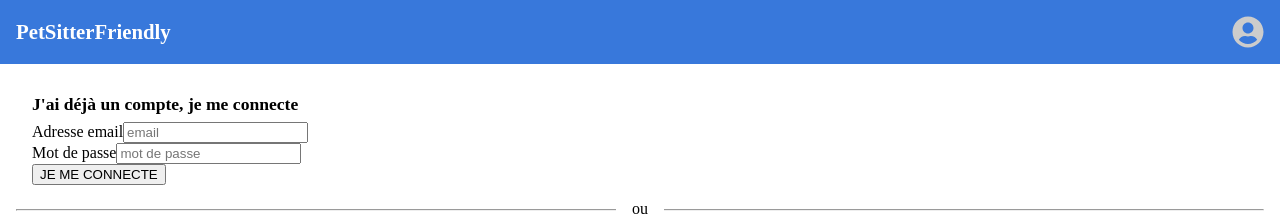
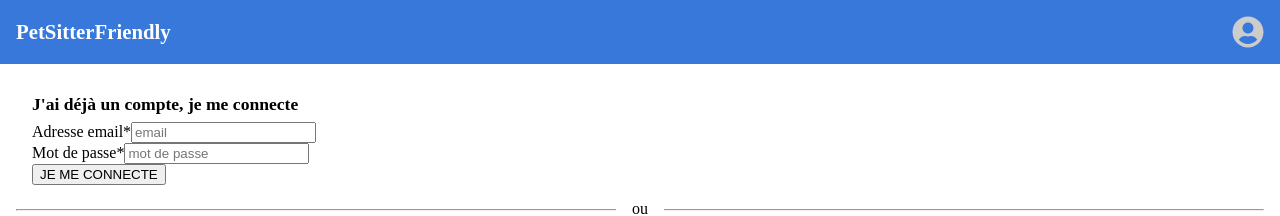
Before and after one commit to Simon-Honore/PetsitTop-Front, a React (Vite) app: page /identification in a window 1280 px wide. Shown: the top 216 px of the page. Built offline with nearby package versions, Linux system fonts and the light colour scheme.

Commit message:
feat(field): create field component

```diff
--- /dev/null
+++ b/src/components/Field/Field.jsx
@@ -0,0 +1,50 @@
+import { string } from 'prop-types';
+import cn from 'classnames';
+import './Field.scss';
+
+// == Composant
+function Field({
+  label,
+  placeholder,
+  type,
+  name,
+  value,
+}) {
+  const inputId = `field-${name}`;
+
+  return (
+    <div className={cn('field', { 'field--has-content': value.length > 0 })}>
+      <label
+        htmlFor={inputId}
+        className="field-label"
+      >
+        {label}
+      </label>
+
+      <input
+        value={value}
+        id={inputId}
+        type={type}
+        className="field-input"
+        placeholder={placeholder}
+        name={name}
+      />
+
+    </div>
+  );
+}
+
+Field.propTypes = {
+  label: string.isRequired,
+  value: string,
+  type: string,
+  name: string.isRequired,
+  placeholder: string.isRequired,
+};
+
+Field.defaultProps = {
+  value: '',
+  type: 'text',
+};
+
+export default Field;
--- a/src/pages/Identification/FormLogin/FormLogin.jsx
+++ b/src/pages/Identification/FormLogin/FormLogin.jsx
@@ -1,3 +1,4 @@
+import Field from '../../../components/Field/Field';
 import './FormLogin.scss';
 
 function FormLogin() {
@@ -8,19 +9,21 @@ function FormLogin() {
       </h3>
 
       <form className="login__form">
-        <div>
-          <label>Adresse email</label>
-          <input type="email" placeholder="email" />
-        </div>
+        <Field
+          label="Adresse email*"
+          type="email"
+          name="email"
+          placeholder="email"
+        />
 
-        <div>
-          <label>Mot de passe</label>
-          <input type="password" placeholder="mot de passe" />
-        </div>
+        <Field
+          label="Mot de passe*"
+          type="password"
+          name="password"
+          placeholder="mot de passe"
+        />
 
-        <div>
-          <button type="submit">JE ME CONNECTE</button>
-        </div>
+        <button type="submit">JE ME CONNECTE</button>
       </form>
     </section>
   );
```
Also changed, not shown: src/components/Field/Field.scss (added).
